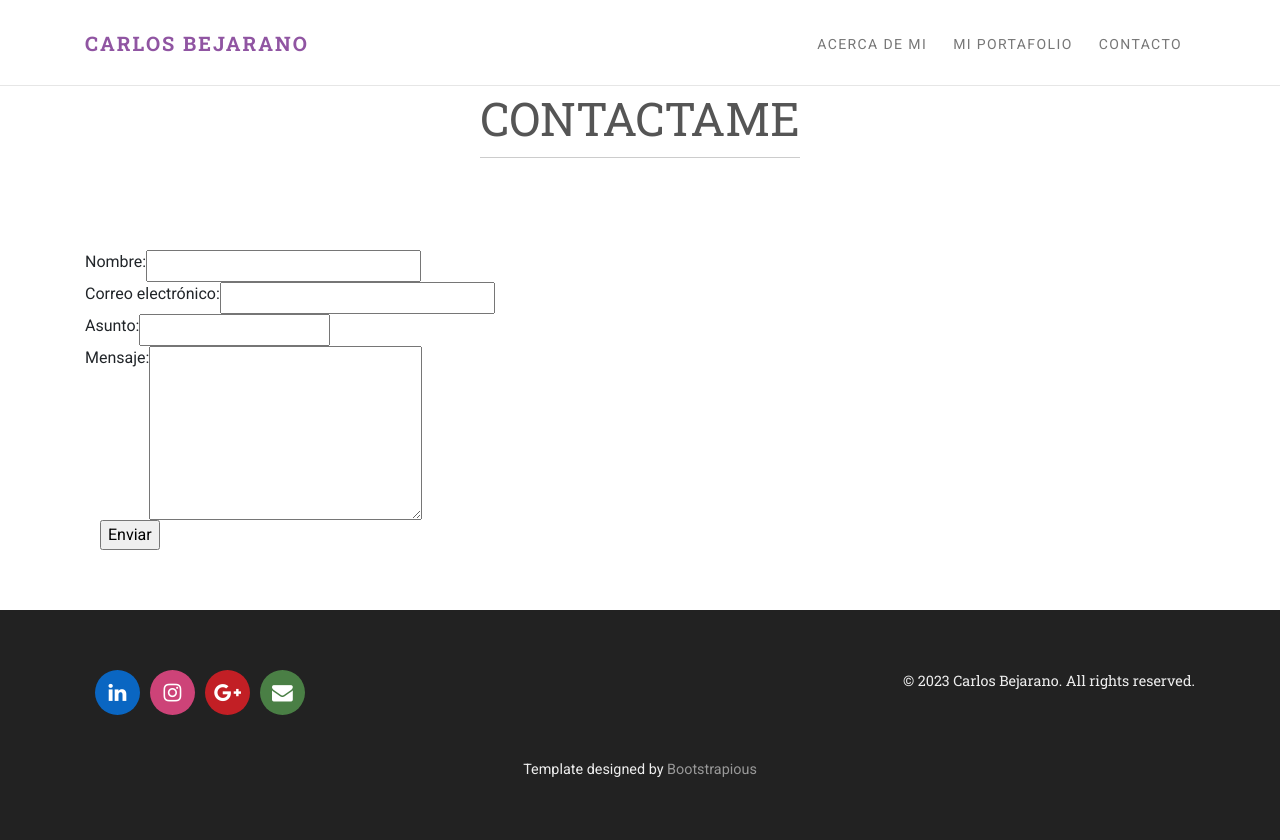
After one commit to CalicheDev/portafolio_php, a PHP site: page /contac.php in a window 1280 px wide. The commit adds this page. Run offline with PHP 8.4, Linux system fonts and the light colour scheme; some libraries are stand-ins or nearby versions.

Commit message:
feat: se adiciona el formulario contacto

```diff
--- /dev/null
+++ b/contac.php
@@ -0,0 +1,130 @@
+<?php
+include("conexion.php");
+?>
+<!DOCTYPE html>
+<html>
+
+<head>
+    <meta charset="utf-8">
+    <meta http-equiv="X-UA-Compatible" content="IE=edge">
+    <title>Portafolio</title>
+
+    <meta name="description" content="">
+    <meta name="viewport" content="width=device-width, initial-scale=1">
+    <meta name="robots" content="all,follow">
+    <!-- Bootstrap CSS-->
+    <link rel="stylesheet" href="vendor/bootstrap/css/bootstrap.min.css">
+    <!-- Font Awesome CSS-->
+    <link rel="stylesheet" href="vendor/font-awesome/css/font-awesome.min.css">
+    <!-- Google fonts - Roboto + Roboto Slab-->
+    <link rel="stylesheet" href="https://fonts.googleapis.com/css?family=Roboto+Slab:400,700%7CRoboto:400,700,300">
+    <!-- owl carousel-->
+    <link rel="stylesheet" href="vendor/owl.carousel/assets/owl.carousel.css">
+    <link rel="stylesheet" href="vendor/owl.carousel/assets/owl.theme.default.css">
+    <!-- animate.css-->
+    <link rel="stylesheet" href="vendor/animate.css/animate.css">
+    <!-- theme stylesheet-->
+    <link rel="stylesheet" href="css/style.violet.css" id="theme-stylesheet">
+    <!-- Custom stylesheet - for your changes-->
+    <link rel="stylesheet" href="css/custom.css">
+    <!-- Favicon-->
+    <link rel="shortcut icon" href="img/favicon.png">
+    <!-- Tweaks for older IEs-->
+    <!--[if lt IE 9]>
+        <script src="https://oss.maxcdn.com/html5shiv/3.7.3/html5shiv.min.js"></script>
+        <script src="https://oss.maxcdn.com/respond/1.4.2/respond.min.js"></script><![endif]-->
+</head>
+
+<body>
+    <!-- Reference item-->
+    <!-- navbar-->
+    <header class="header">
+        <nav class="navbar navbar-expand-lg fixed-top">
+            <div class="container"><a href="#references" class="navbar-brand scrollTo">Carlos Bejarano </a>
+                <button type="button" data-toggle="collapse" data-target="#navbarcollapse" aria-controls="navbarSupportedContent" aria-expanded="false" aria-label="Toggle navigation" class="navbar-toggler navbar-toggler-right"><span class="fa fa-bars"></span></button>
+                <div id="navbarcollapse" class="collapse navbar-collapse">
+                    <ul class="navbar-nav ml-auto">
+                        <li class="nav-item"><a href="aboutme.php" class="nav-link link-scroll">Acerca de Mi</a></li>
+                        <li class="nav-item"><a href="#references" class="nav-link link-scroll">Mi portafolio</a></li>
+                        <li class="nav-item"><a href="contac.php" class="nav-link link-scroll">Contacto</a></li>
+
+
+                    </ul>
+                </div>
+            </div>
+        </nav>
+    </header>
+
+
+
+    <section id="contac">
+        <div class="container">
+            <div class="col-sm-12">
+                <div class="mb-5 text-center">
+                    <h2 data-animate="fadeInUp" class="title">Contactame</h2>
+                    <p data-animate="fadeInUp" class="lead"></p>
+                </div>
+                <div id="after_submit"></div>
+                <form id="contact_form" action="#" method="POST" enctype="multipart/form-data">
+                    <div class="row">
+                        <label class="required" for="name">Nombre:</label><br />
+                        <input id="name" class="input" name="name" type="text" value="" size="30" /><br />
+                        <span id="name_validation" class="error_message"></span>
+                    </div>
+                    <div class="row">
+                        <label class="required" for="email">Correo electrónico:</label><br />
+                        <input id="email" class="input" name="email" type="text" value="" size="30" /><br />
+                        <span id="email_validation" class="error_message"></span>
+                    </div>
+                    <div class="row">
+                        <label for="asunto">Asunto:</label><br />
+                        <input type="text" id="asunto" name="asunto" required>
+                        <span id="asunto_validation" class="error_message"></span>
+                    </div>
+                    <div class="row">
+                        <label class="required" for="message">Mensaje:</label><br />
+                        <textarea id="message" class="input" name="message" rows="7" cols="30"></textarea><br />
+                        <span id="message_validation" class="error_message"></span>
+                    </div>
+
+                    <input id="submit_button" type="submit" value="Enviar" />
+                </form>
+
+            </div>
+        </div>
+    </section>
+
+
+
+    <footer class="main-footer">
+        <div class="container">
+            <div class="row">
+                <div class="col-md-6 text-center text-lg-left">
+                    <p class="social"><a href="https://www.linkedin.com/in/full-stack-carlos-bejarano/" data-wow-delay="0.2s" class="external linkedin wow fadeInUp"><i class="fa fa-linkedin"></i></a><a href="#" data-wow-delay="0.2s" class="external instagram wow fadeInUp"><i class="fa fa-instagram"></i></a><a href="#" data-wow-delay="0.4s" class="external gplus wow fadeInUp"><i class="fa fa-google-plus"></i></a><a href="#" data-wow-delay="0.6s" class="email wow fadeInUp"><i class="fa fa-envelope"></i></a></p>
+                </div>
+                <!-- /.6-->
+                <div class="col-md-6 text-center text-lg-right mt-4 mt-lg-0">
+                    <p>© <?php echo date('Y'); ?> Carlos Bejarano. All rights reserved.</p>
+                </div>
+                <div class="col-12 mt-4">
+                    <p class="template-bootstrapious">Template designed by <a href="https://www.bootstrapious.com">Bootstrapious</a>
+                        <!-- Please do not remove the backlink to us unless you support further theme's development at https://bootstrapious.com/donate. It is part of the license conditions. Thank you for understanding :)-->
+                    </p>
+                </div>
+            </div>
+        </div>
+    </footer>
+
+    <!-- JavaScript files-->
+    <script src="vendor/jquery/jquery.min.js"></script>
+    <script src="vendor/popper.js/umd/popper.min.js"> </script>
+    <script src="vendor/bootstrap/js/bootstrap.min.js"></script>
+    <script src="vendor/jquery.cookie/jquery.cookie.js"> </script>
+    <script src="vendor/owl.carousel/owl.carousel.min.js"></script>
+    <script src="vendor/waypoints/lib/jquery.waypoints.min.js"></script>
+    <script src="vendor/jquery.counterup/jquery.counterup.js"></script>
+    <script src="https://maps.googleapis.com/maps/api/js?key=AIzaSyBu5nZKbeK-WHQ70oqOWo-_4VmwOwKP9YQ"></script>
+    <script src="js/front.js"></script>
+</body>
+
+</html>
--- a/index.php
+++ b/index.php
@@ -44,9 +44,9 @@ include("conexion.php");
         <button type="button" data-toggle="collapse" data-target="#navbarcollapse" aria-controls="navbarSupportedContent" aria-expanded="false" aria-label="Toggle navigation" class="navbar-toggler navbar-toggler-right"><span class="fa fa-bars"></span></button>
         <div id="navbarcollapse" class="collapse navbar-collapse">
           <ul class="navbar-nav ml-auto">
-            <li class="nav-item"><a href="#aboutme" class="nav-link link-scroll">Acerca de Mi</a></li>
+            <li class="nav-item"><a href="aboutme.php" class="nav-link link-scroll">Acerca de Mi</a></li>
             <li class="nav-item"><a href="#references" class="nav-link link-scroll">Mi portafolio</a></li>
-            <li class="nav-item"><a href="#contac" class="nav-link link-scroll">Contacto</a></li>
+            <li class="nav-item"><a href="contac.php" class="nav-link link-scroll">Contacto</a></li>
 
 
           </ul>
```
Also changed, not shown: aboutme.php (+105 -44 lines), admin/top_menu.php (+4 -4 lines).
